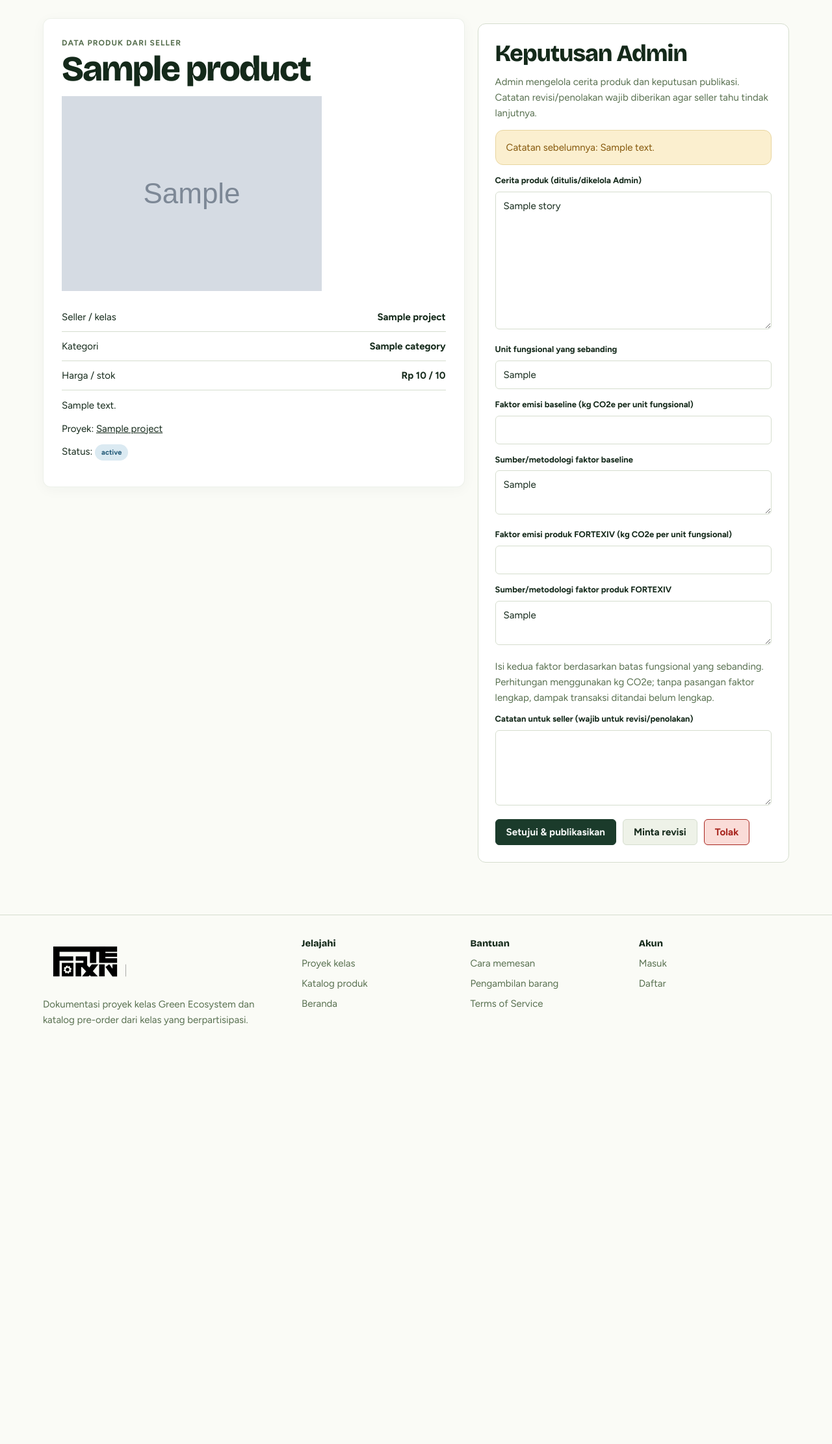
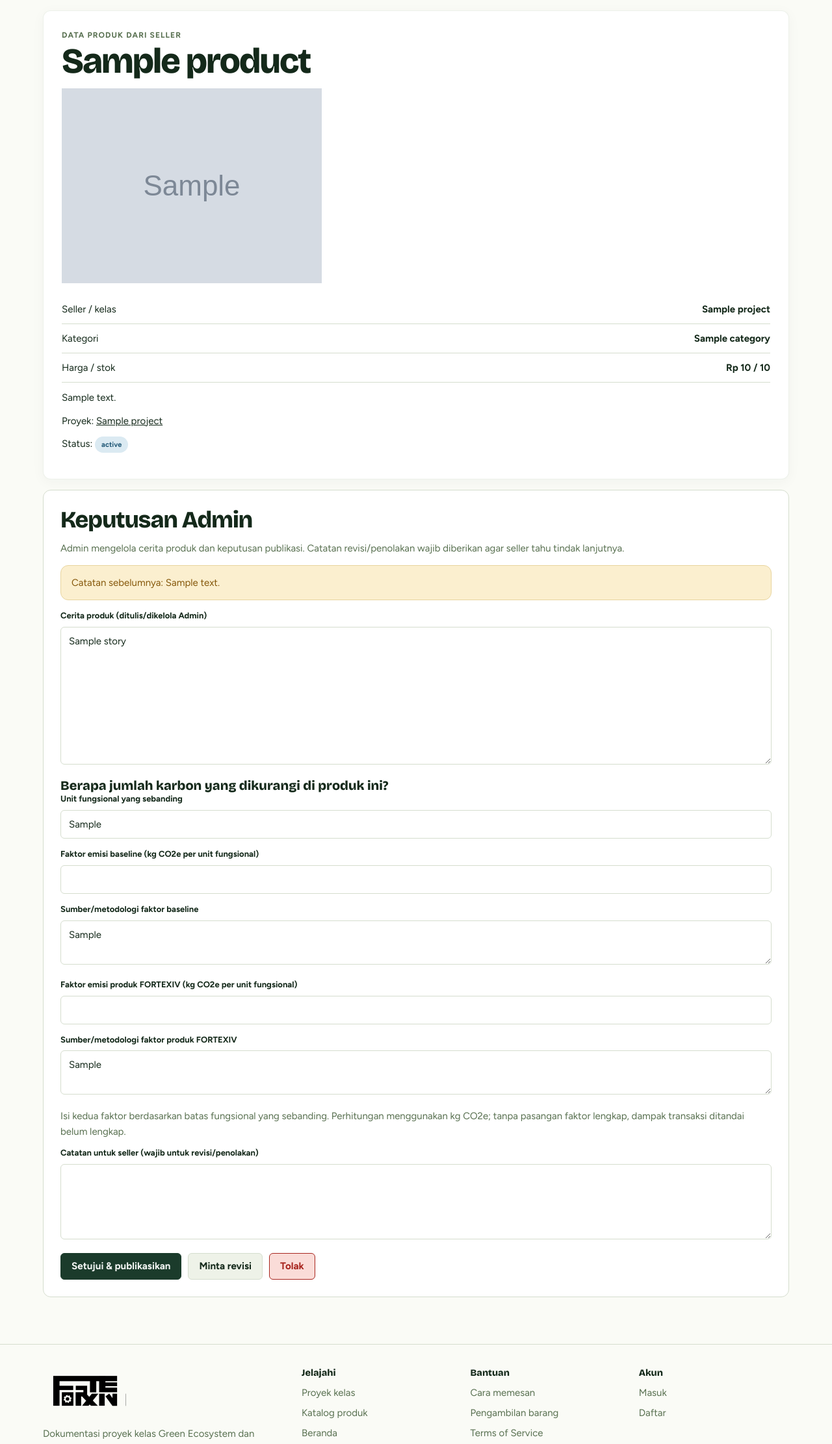
Before and after one commit to ridchive/Fortexiv_website, a Laravel app: template resources/views/admin/products/review.blade.php in a window 1280 px wide. Shown: the part 178-2401 px from the top of the page at 65% size. Before the commit the page ends 1757 px from the top, so only its background shows below. Run offline with Laravel 12, Linux system fonts and the light colour scheme; the template is opened without the code that fills it: most values are stand-ins (such as "Sample title", 1, 10 or a date in 2020); grey boxes marked "Sample" are stand-in pictures.

Commit message:
Simplify admin product review layout
Co-authored-by: Copilot <223556219+Copilot@users.noreply.github.com>

```diff
--- a/resources/views/admin/products/review.blade.php
+++ b/resources/views/admin/products/review.blade.php
@@ -4,7 +4,7 @@
 
 @section('content')
 <div class="wrap"><nav class="crumb"><a href="{{ route('admin.products.index') }}">Review produk</a> / <span>{{ $product->name }}</span></nav>
-<div class="two">
+<div>
   <section class="panel">
     <div class="eyebrow">DATA PRODUK DARI SELLER</div><h1>{{ $product->name }}</h1>
     @if($product->image)<p><img src="{{ Storage::disk('public')->url($product->image) }}" alt="{{ $product->name }}" style="max-width:100%;max-height:320px;object-fit:contain"></p>@endif
@@ -15,13 +15,14 @@
     @if($product->project)<p>Proyek: <a href="{{ route('projects.show', $product->project) }}">{{ $product->project->title }}</a></p>@endif
     <p>Status: <span class="badge {{ $product->review_status }}">{{ str_replace('_', ' ', $product->review_status) }}</span></p>
   </section>
-  <section class="form-card">
+  <section class="form-card" style="width:100%;margin:16px 0">
     <h2>Keputusan Admin</h2>
     <p class="muted">Admin mengelola cerita produk dan keputusan publikasi. Catatan revisi/penolakan wajib diberikan agar seller tahu tindak lanjutnya.</p>
     @if($product->review_notes)<p class="note warn">Catatan sebelumnya: {{ $product->review_notes }}</p>@endif
     <form method="post" action="{{ route('admin.products.decide', $product) }}">
       @csrf @method('PUT')
       <div class="field"><label for="story">Cerita produk (ditulis/dikelola Admin)</label><textarea class="input" id="story" name="story" rows="8" maxlength="10000">{{ old('story', $product->story) }}</textarea></div>
+      <h3>Berapa jumlah karbon yang dikurangi di produk ini?</h3>
       <div class="field">
         <label for="carbon_functional_unit">Unit fungsional yang sebanding</label>
         <input class="input" id="carbon_functional_unit" name="carbon_functional_unit" maxlength="120" value="{{ old('carbon_functional_unit', $product->carbon_functional_unit) }}" placeholder="Contoh: 1 tas dengan kapasitas 10 liter">
```
